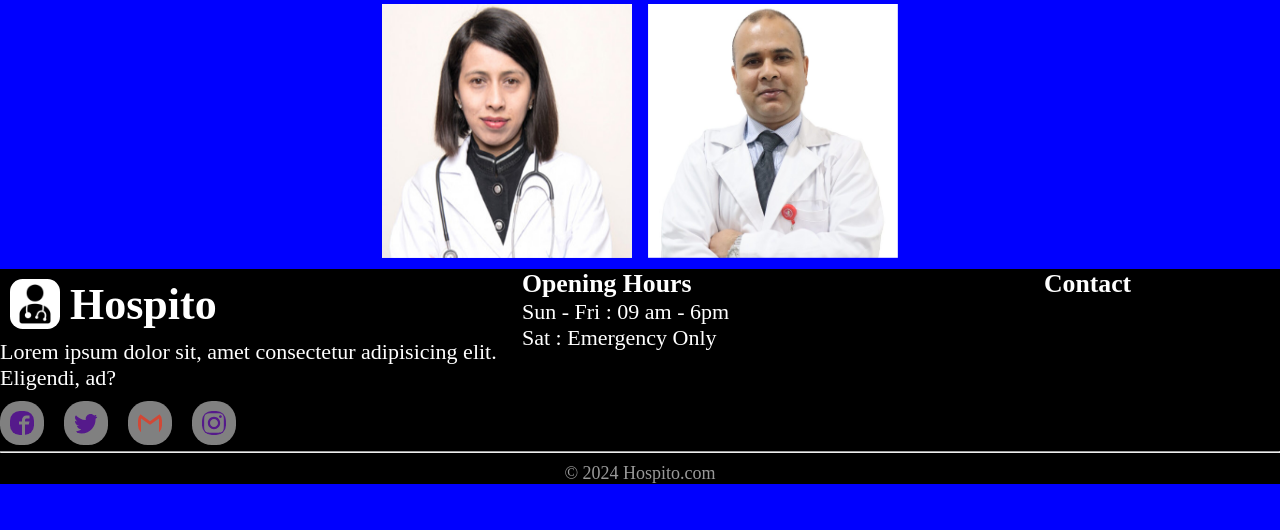
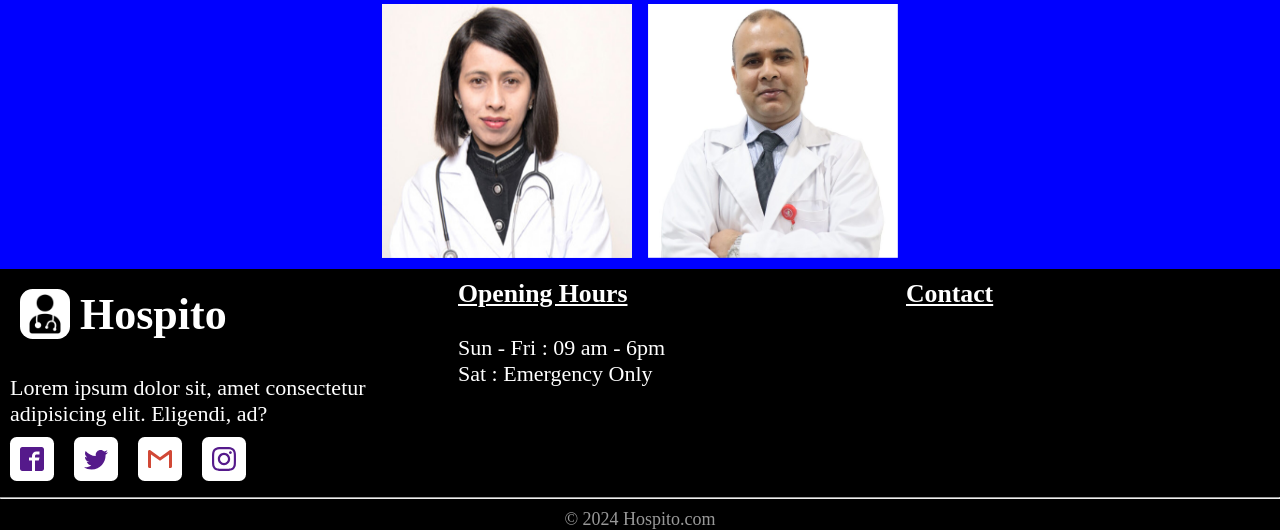
Before and after one commit to 25Sushil/DAS, a PHP site: page / in a window 1280 px wide. Shown: the part 1774-2304 px from the top of the page. Before the commit the page ends 2258 px from the top, so only its background shows below. Run offline with PHP 8.4, Linux system fonts and the light colour scheme.

Commit message:
modified

```diff
--- a/assets/style.css
+++ b/assets/style.css
@@ -229,12 +229,13 @@ footer{
 
 .grid-box{
     display: grid;
-    grid-template-columns: 40% 40% auto;
-    gap: 10px;
+    grid-template-columns: 35% 35% 30%;
 }
 
 .box1, .box2, .box3{
+    display: inline-block;
     text-align: start;
+    margin: 10px;
 }
 
 .social-media ul{
@@ -252,10 +253,10 @@ footer{
     stroke-width: 0;
     stroke: currentColor;
     fill: currentColor;
-    background-color: gray;
-    border-radius: 45%;
+    background-color: rgb(255, 255, 255);
+    border-radius: 15%;
     padding: 10px;
-    transition: all 0.5s;
+    transition: all 0.55s;
 }
 
 .icon:hover{
--- a/index.html
+++ b/index.html
@@ -196,7 +196,7 @@
                 <div class="logo">
                     <img src="assets/doctorslogo.jpg">
                     <h1>Hospito</h1>
-                </div>
+                </div> <br>
                 <p>Lorem ipsum dolor sit, amet consectetur adipisicing elit. Eligendi, ad?</p>
                 <div class="social-media">
                     <ul>
@@ -216,12 +216,12 @@
                 </div>
             </div>
             <div class="box2">
-                <h3>Opening Hours</h3>
+                <h3><u>Opening Hours</u></h3> <br>
                 <p>Sun - Fri : 09 am - 6pm</p>
                 <p>Sat : Emergency Only</p>
             </div>
             <div class="box3">
-                <h3>Contact</h3>
+                <h3><u>Contact</u></h3> <br>
             </div>
         </div>
         <hr>
```
